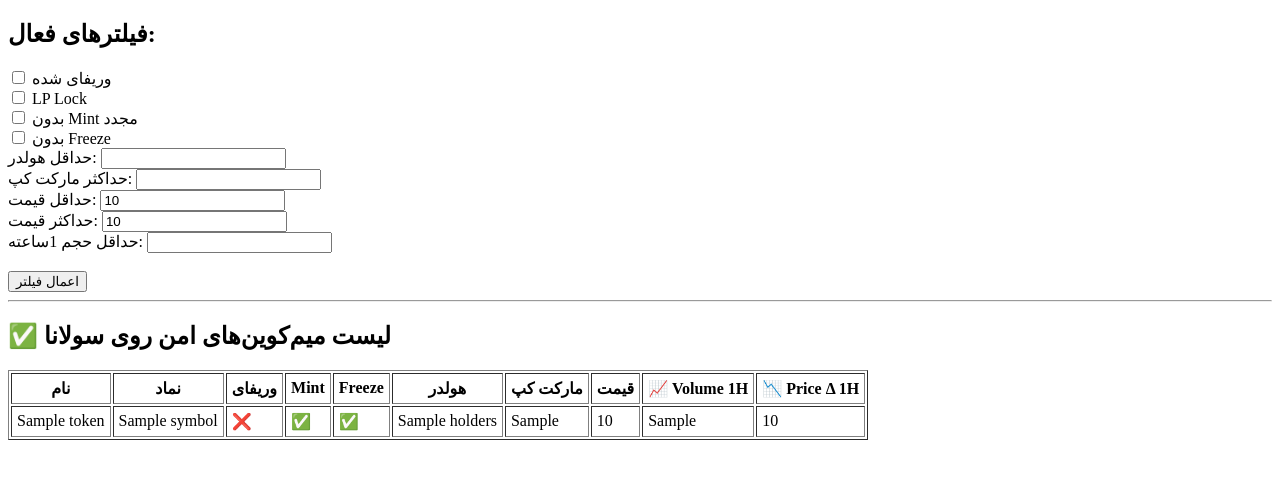
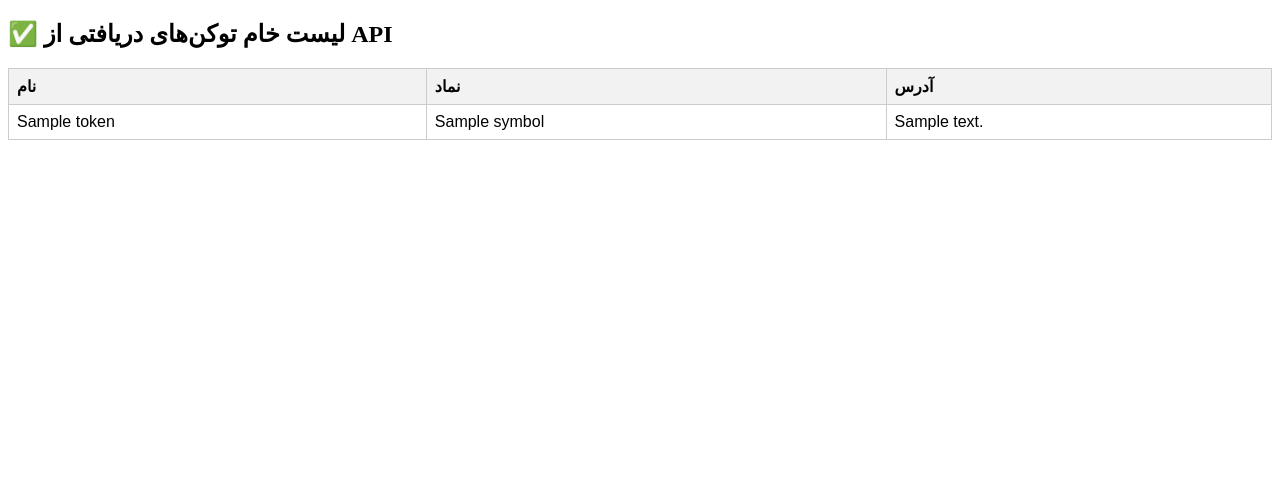
Before and after one commit to Rtab50/solana-scanner, a Flask app: template templates/index.html in a window 1280 px wide. Shown: the top 479 px of the page. Run offline with Flask 3, Linux system fonts and the light colour scheme; the template is opened without the code that fills it: most values are stand-ins (such as "Sample title", 1, 10 or a date in 2020).

Commit message:
index.html

```diff
--- a/templates/index.html
+++ b/templates/index.html
@@ -1,42 +1,27 @@
 <!DOCTYPE html>
 <html>
 <head>
-    <title>✅ میم‌کوین‌های پامپی سولانا</title>
-    <meta charset="utf-8">
+    <meta charset="UTF-8">
+    <title>توکن‌های دریافتی</title>
+    <style>
+        table { border-collapse: collapse; width: 100%; font-family: sans-serif; }
+        th, td { border: 1px solid #ccc; padding: 8px; text-align: left; }
+        th { background-color: #f2f2f2; }
+    </style>
 </head>
 <body>
-    <h2>فیلترهای فعال:</h2>
-    <form method="POST">
-        <label><input type="checkbox" name="verified" {{ 'checked' if filters['verified'] }}> وریفای شده</label><br>
-        <label><input type="checkbox" name="lp_locked" {{ 'checked' if filters['lp_locked'] }}> LP Lock</label><br>
-        <label><input type="checkbox" name="mint" {{ 'checked' if filters['mint'] }}> بدون Mint مجدد</label><br>
-        <label><input type="checkbox" name="freeze" {{ 'checked' if filters['freeze'] }}> بدون Freeze</label><br>
-        <label>حداقل هولدر: <input type="number" name="holders_min" value="{{ filters['holders_min'] }}"></label><br>
-        <label>حداکثر مارکت کپ: <input type="number" name="market_cap_max" value="{{ filters['market_cap_max'] }}"></label><br>
-        <label>حداقل قیمت: <input type="number" step="0.0001" name="price_min" value="{{ filters['price_min'] }}"></label><br>
-        <label>حداکثر قیمت: <input type="number" step="0.0001" name="price_max" value="{{ filters['price_max'] }}"></label><br>
-        <label>حداقل حجم 1ساعته: <input type="number" name="volume_min" value="{{ filters['volume_min'] }}"></label><br>
-        <br>
-        <input type="submit" value="اعمال فیلتر">
-    </form>
-    <hr>
-    <h2>✅ لیست میم‌کوین‌های امن روی سولانا</h2>
-    <table border="1" cellpadding="5">
+<h2>✅ لیست خام توکن‌های دریافتی از API</h2>
+<table>
     <tr>
-            <th>نام</th><th>نماد</th><th>وریفای</th><th>Mint</th><th>Freeze</th><th>هولدر</th><th>مارکت کپ</th><th>قیمت</th><th>📈 Volume 1H</th><th>📉 Price Δ 1H</th>
+        <th>نام</th>
+        <th>نماد</th>
+        <th>آدرس</th>
     </tr>
     {% for token in tokens %}
     <tr>
         <td>{{ token.name }}</td>
         <td>{{ token.symbol }}</td>
-            <td>{{ '✅' if token.is_verified else '❌' }}</td>
-            <td>{{ '✅' if not token.can_mint else '❌' }}</td>
-            <td>{{ '✅' if not token.can_freeze else '❌' }}</td>
-            <td>{{ token.holders }}</td>
-            <td>{{ token.market_cap }}</td>
-            <td>{{ token.price_usd }}</td>
-            <td>{{ token.volume_h1 }}</td>
-            <td>{{ token.price_change_h1 }}</td>
+        <td>{{ token.address }}</td>
     </tr>
     {% endfor %}
 </table>
```
Lines whose indentation alone changed are shown as unchanged.
